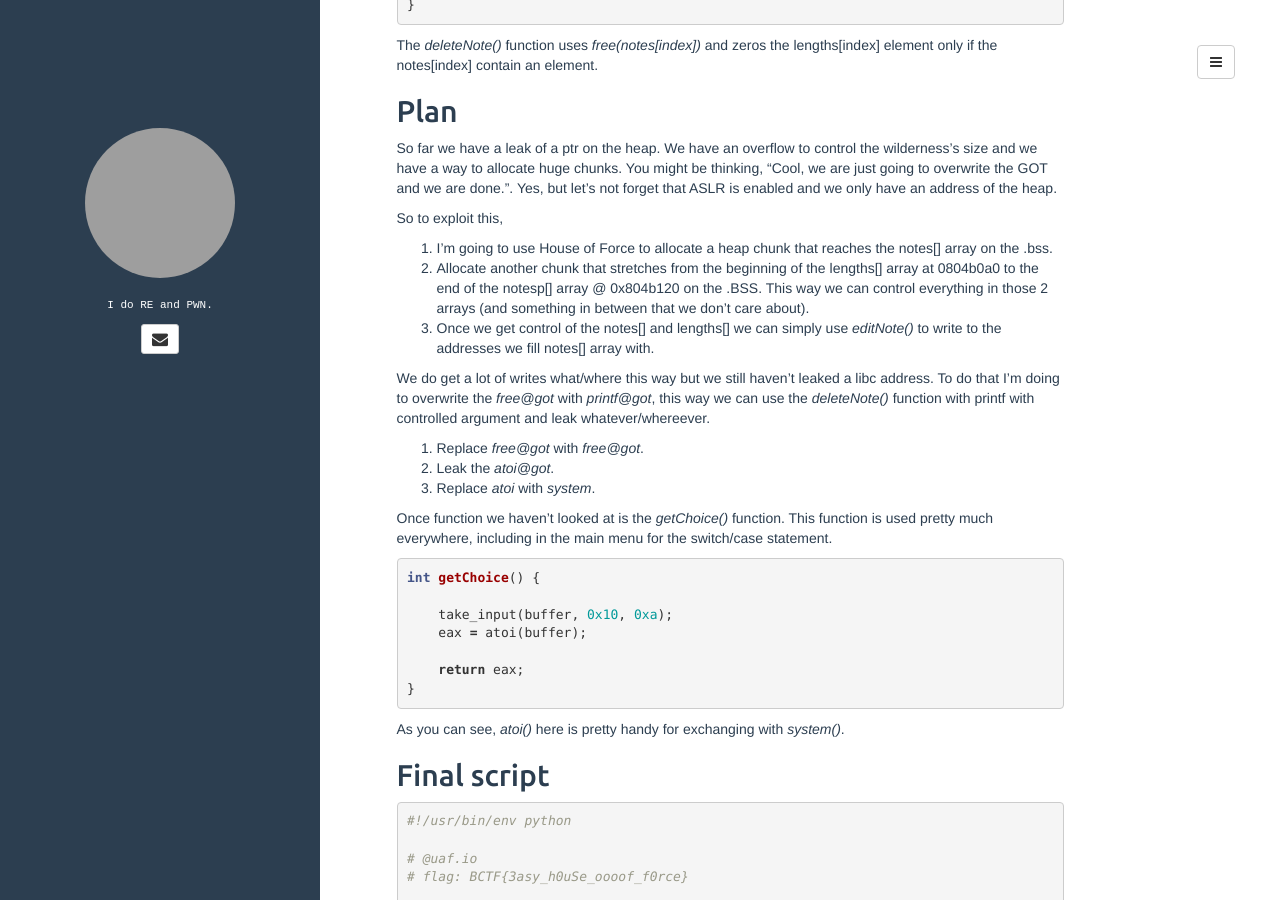
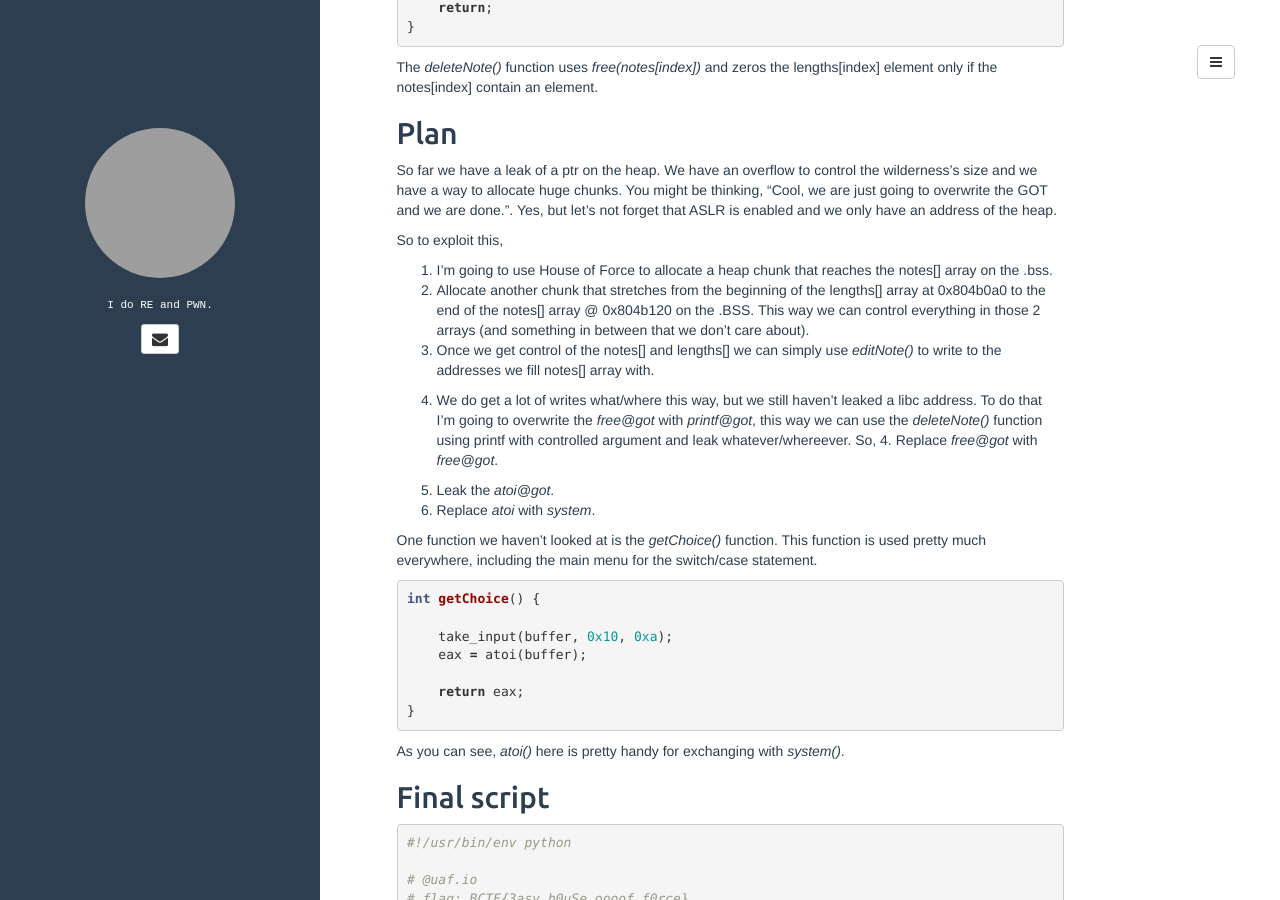
Before and after one commit to farazsth98/farazsth98.github.io, a Jekyll site: the page built from _posts/2016-03-20-BCTF-bcloud.md, in a window 1280 px wide and 900 px high, scrolled down 4398 px. Built offline with Jekyll 4.4.1, drawn with Linux system fonts in a browser that asks for light colours; comment, search, counter and statistics services are not loaded; some of the changed text lies outside the part shown; grey boxes are pictures that could not be loaded.

Commit message:
bctf bcloud pwn150

```diff
--- a/_posts/2016-03-20-BCTF-bcloud.md
+++ b/_posts/2016-03-20-BCTF-bcloud.md
@@ -92,7 +92,7 @@
 So far we have only looked at the binary's welcome message and what we can gain/exploit via the _Name/Org/Host_ buffers.
 Here we will see how we can use the binary's functionality to leverage these vulnerabilities.
 
-After the _printWelcome()_ function we have a regular case/switch statement with 7 options.
+After the _printWelcome()_ function, we have a regular case/switch statement with 7 options.
 
 {% highlight text %}
 1.New note
@@ -202,17 +202,15 @@
 So to exploit this,
 
 1. I'm going to use House of Force to allocate a heap chunk that reaches the notes[] array on the .bss.
-2. Allocate another chunk that stretches from the beginning of the lengths[] array at 0804b0a0 to the end of the notesp[] array @ 0x804b120 on the .BSS. This way we can control everything in those 2 arrays (and something in between that we don't care about).
+2. Allocate another chunk that stretches from the beginning of the lengths[] array at 0x804b0a0 to the end of the notes[] array @ 0x804b120 on the .BSS. This way we can control everything in those 2 arrays (and something in between that we don't care about).
 3. Once we get control of the notes[] and lengths[] we can simply use _editNote()_ to write to the addresses we fill notes[] array with.
 
-We do get a lot of writes what/where this way but we still haven't leaked a libc address.
-To do that I'm doing to overwrite the _free@got_ with _printf@got_, this way we can use the _deleteNote()_ function with printf with controlled argument and leak whatever/whereever.
+4. We do get a lot of writes what/where this way, but we still haven't leaked a libc address. To do that I'm going to overwrite the _free@got_ with _printf@got_, this way we can use the _deleteNote()_ function using printf with controlled argument and leak whatever/whereever. So, 4. Replace _free@got_ with _free@got_.
 
-4. Replace _free@got_ with _free@got_.
 5. Leak the _atoi@got_.
 6. Replace _atoi_ with _system_.
 
-Once function we haven't looked at is the _getChoice()_ function. This function is used pretty much everywhere, including in the main menu for the switch/case statement.
+One function we haven't looked at is the _getChoice()_ function. This function is used pretty much everywhere, including the main menu for the switch/case statement.
 
 {% highlight C %}
 int getChoice() {
```
Also changed, not shown: other parts of _posts/2016-03-20-BCTF-bcloud.md (+3 -3 lines).
